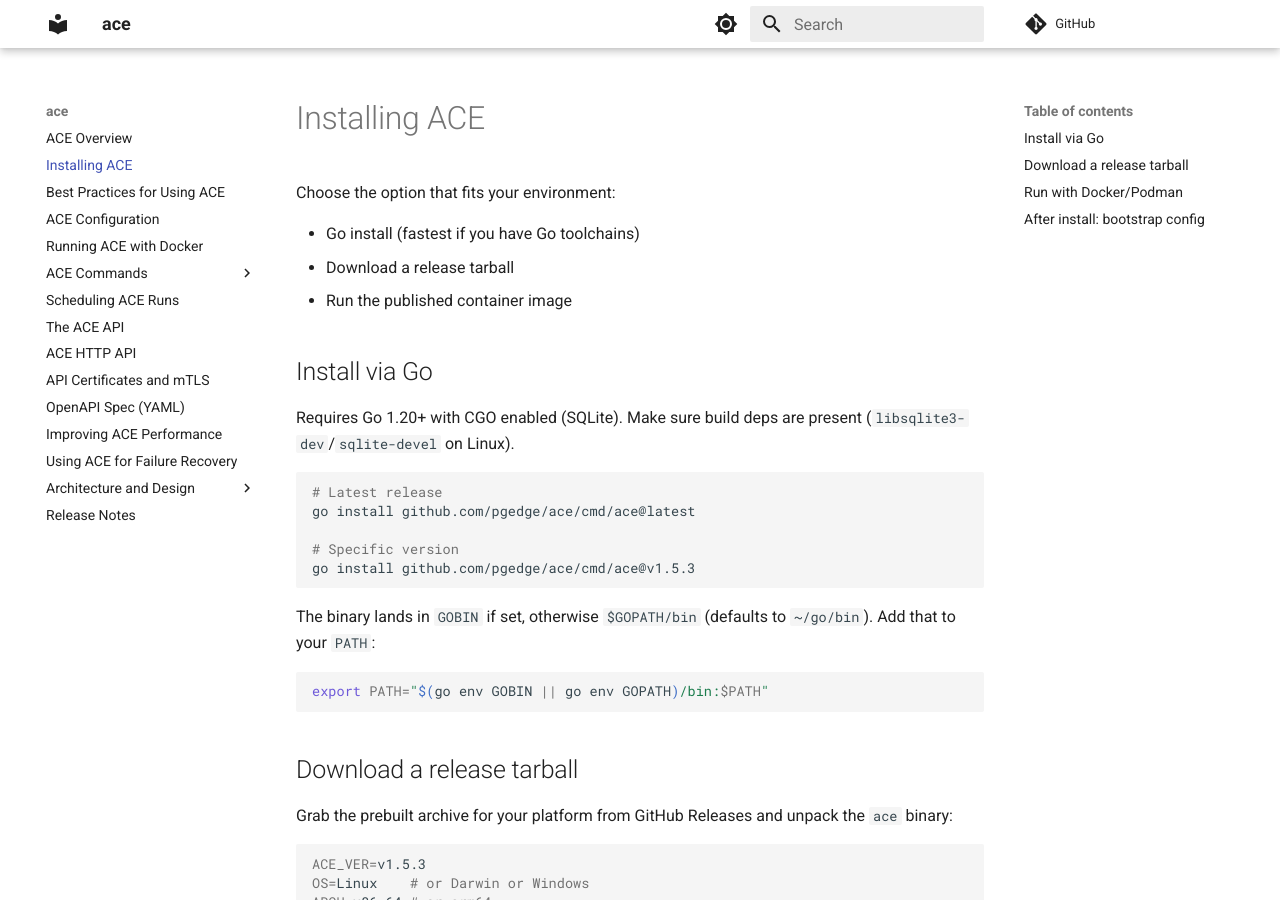
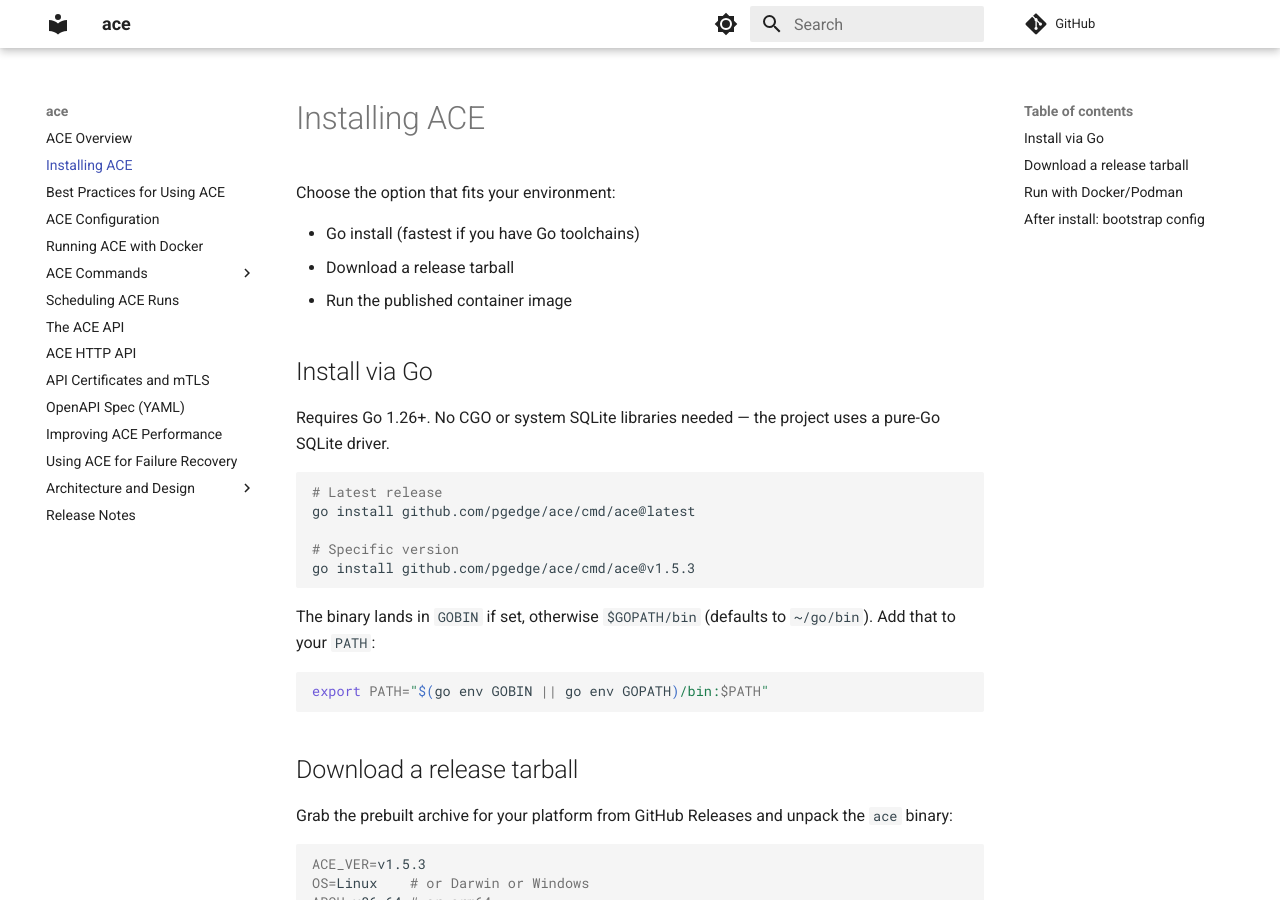
Before and after one commit to pgEdge/ace, an MkDocs documentation site: the page built from docs/install.md, in a window 1280 px wide and 900 px high. Built offline with MkDocs 1.6.1 and Material for MkDocs 9.7.7, drawn with Linux system fonts in a browser that asks for light colours; comment, search, counter and statistics services are not loaded.

Commit message:
docs: sync Go version requirement to 1.26, drop stale CGO note
README and install docs referenced Go 1.18/1.20; go.mod requires 1.26.
Also removed the outdated CGO/libsqlite3 requirement — the project now
uses modernc.org/sqlite (pure Go, no CGO needed).

Co-Authored-By: Claude Sonnet 4.6 <noreply@anthropic.com>

````diff
--- a/docs/install.md
+++ b/docs/install.md
@@ -8,7 +8,7 @@ Choose the option that fits your environment:
 
 ## Install via Go
 
-Requires Go 1.20+ with CGO enabled (SQLite). Make sure build deps are present (`libsqlite3-dev`/`sqlite-devel` on Linux).
+Requires Go 1.26+. No CGO or system SQLite libraries needed — the project uses a pure-Go SQLite driver.
 
 ```sh
 # Latest release
````
Also changed, not shown: README.md (+1 -1 lines).
